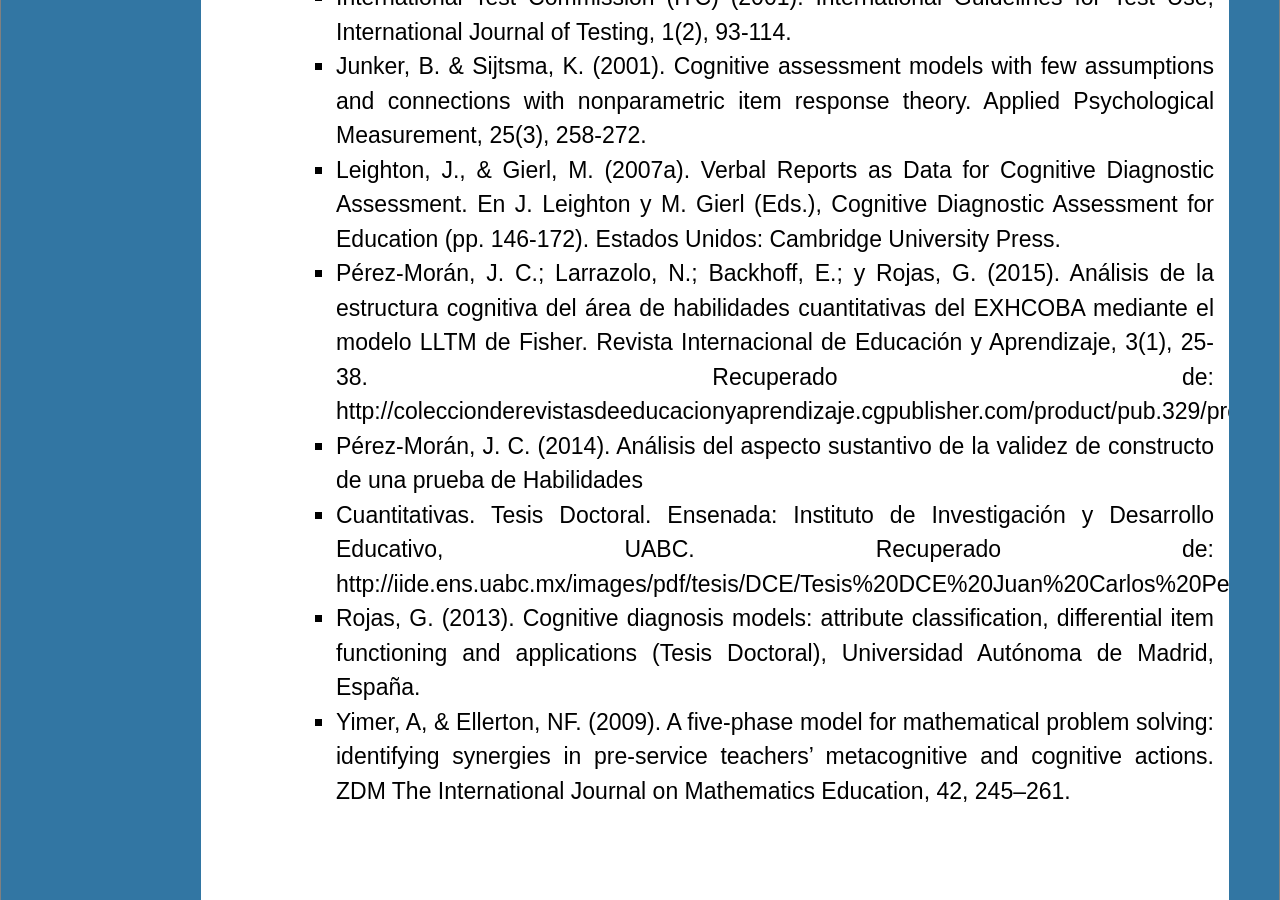
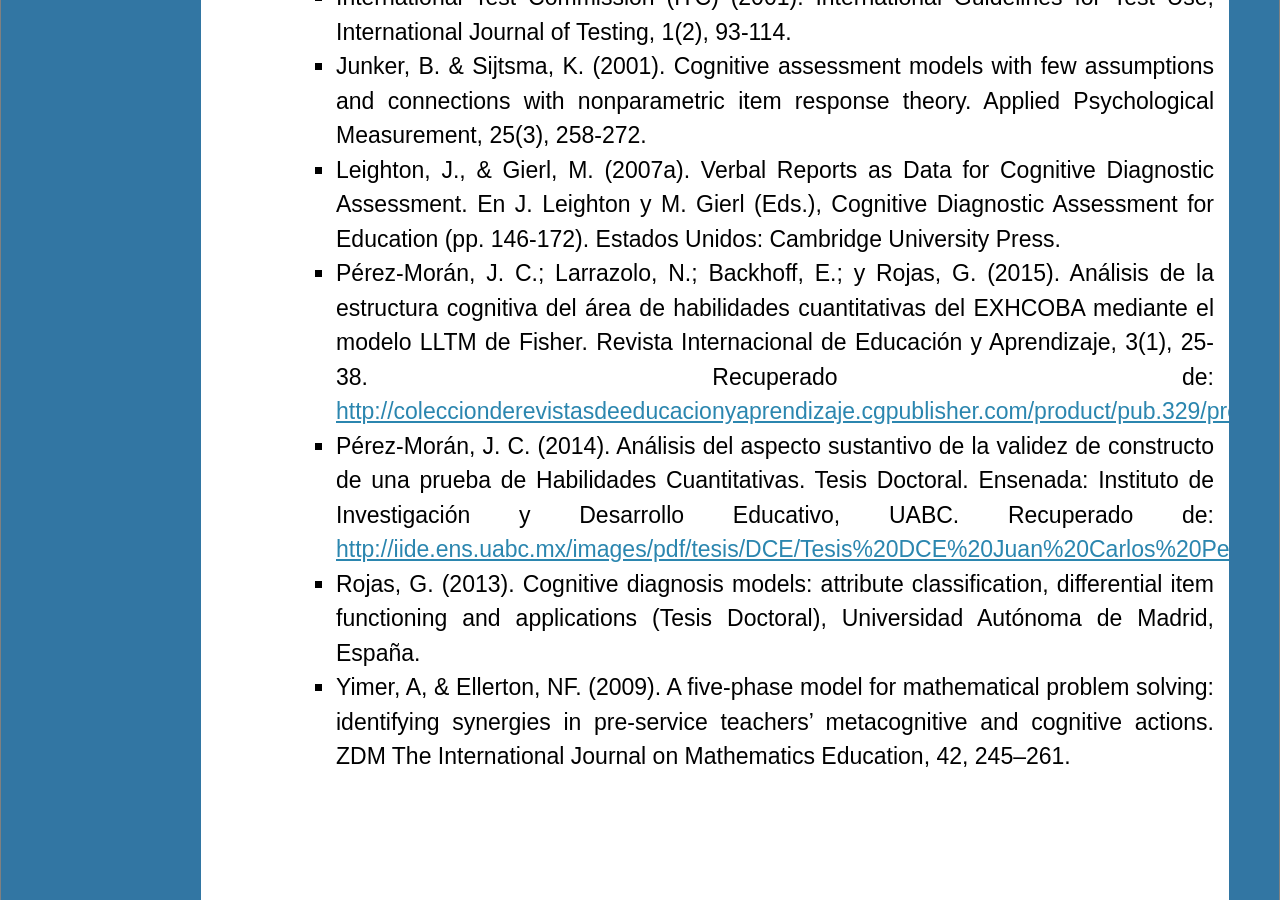
Before and after one commit to rimedie/rimedie.github.io, a Jekyll site: the page built from PLANEA-ELSEN_2015/Referencias.html, in a window 1280 px wide and 900 px high, scrolled down 1174 px. Built offline with Jekyll 4.4.1, drawn with Linux system fonts in a browser that asks for light colours.

Commit message:
Update Referencias.html

```diff
--- a/PLANEA-ELSEN_2015/Referencias.html
+++ b/PLANEA-ELSEN_2015/Referencias.html
@@ -18,9 +18,8 @@ title: Referencias
 <li>International Test Commission (ITC) (2001). International Guidelines for Test Use, International Journal of Testing, 1(2), 93-114.</li>
 <li> Junker, B. & Sijtsma, K. (2001). Cognitive assessment models with few assumptions and connections with nonparametric item response theory. Applied Psychological Measurement, 25(3), 258-272.</li>
 <li>Leighton, J., & Gierl, M. (2007a). Verbal Reports as Data for Cognitive Diagnostic Assessment. En J. Leighton y M. Gierl (Eds.), Cognitive Diagnostic Assessment for Education (pp. 146-172). Estados Unidos: Cambridge University Press.</li>
-<li>Pérez-Morán, J. C.; Larrazolo, N.; Backhoff, E.; y Rojas, G. (2015). Análisis de la estructura cognitiva del área de habilidades cuantitativas del EXHCOBA mediante el modelo LLTM de Fisher. Revista Internacional de Educación y Aprendizaje, 3(1), 25-38. Recuperado de: http://coleccionderevistasdeeducacionyaprendizaje.cgpublisher.com/product/pub.329/prod.5</li>
-<li>Pérez-Morán, J. C. (2014). Análisis del aspecto sustantivo de la validez de constructo de una prueba de Habilidades</li>
-<li>Cuantitativas. Tesis Doctoral. Ensenada: Instituto de Investigación y Desarrollo Educativo, UABC. Recuperado de: http://iide.ens.uabc.mx/images/pdf/tesis/DCE/Tesis%20DCE%20Juan%20Carlos%20Perez%20Moran.pdf </li>
+<li>Pérez-Morán, J. C.; Larrazolo, N.; Backhoff, E.; y Rojas, G. (2015). Análisis de la estructura cognitiva del área de habilidades cuantitativas del EXHCOBA mediante el modelo LLTM de Fisher. Revista Internacional de Educación y Aprendizaje, 3(1), 25-38. Recuperado de: <a href="http://coleccionderevistasdeeducacionyaprendizaje.cgpublisher.com/product/pub.329/prod.5" target="_blank" style="color:#2b86af; font:bold;">http://coleccionderevistasdeeducacionyaprendizaje.cgpublisher.com/product/pub.329/prod.5</a></li>
+<li>Pérez-Morán, J. C. (2014). Análisis del aspecto sustantivo de la validez de constructo de una prueba de Habilidades Cuantitativas. Tesis Doctoral. Ensenada: Instituto de Investigación y Desarrollo Educativo, UABC. Recuperado de: <a href="http://iide.ens.uabc.mx/images/pdf/tesis/DCE/Tesis%20DCE%20Juan%20Carlos%20Perez%20Moran.pdf" target="_blank" style="color:#2b86af; font:bold;">http://iide.ens.uabc.mx/images/pdf/tesis/DCE/Tesis%20DCE%20Juan%20Carlos%20Perez%20Moran.pdf</a></li>
 <li>Rojas, G. (2013). Cognitive diagnosis models: attribute classification, differential item functioning and applications (Tesis Doctoral), Universidad Autónoma de Madrid, España.</li>
 <li>Yimer, A, & Ellerton, NF. (2009). A five-phase model for mathematical problem solving: identifying synergies in pre-service teachers’ metacognitive and cognitive actions. ZDM The International Journal on Mathematics Education, 42, 245–261. </li>
 </ul>
```
